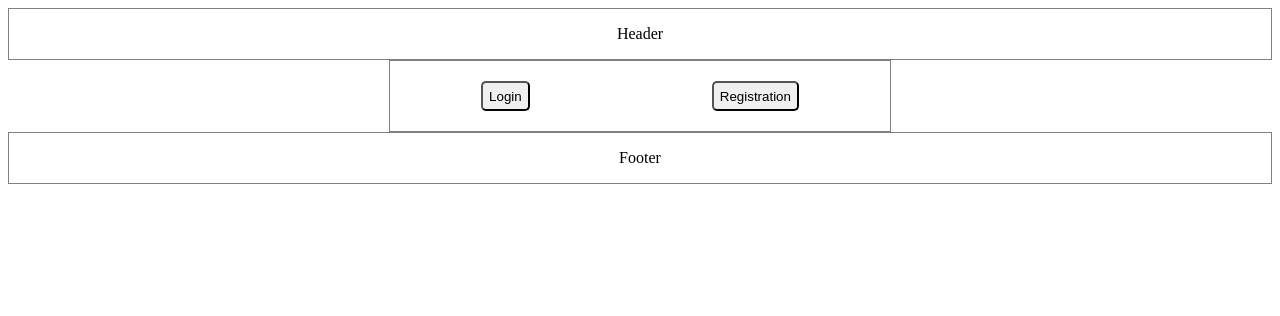
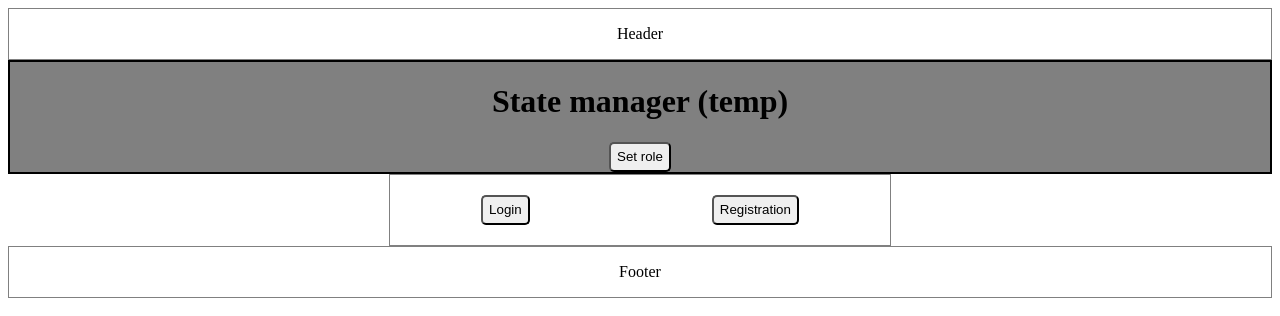
Before and after one commit to AlexeyKrutyakov/my-subscriptions-client, a React (Create React App) app: page / in a window 1280 px wide. Shown: the top 316 px of the page. Built offline with nearby package versions, Linux system fonts and the light colour scheme.

Commit message:
refactor: add state manager component for testing app

```diff
--- a/src/pages/layout/index.tsx
+++ b/src/pages/layout/index.tsx
@@ -1,11 +1,13 @@
 import { Outlet } from 'react-router-dom';
 import Header from '../../widgets/header';
 import Footer from '../../widgets/footer';
+import TempStateManager from '../../shared/ui/temp-state-manager/temp-state-manager';
 
 const Layout = () => {
   return (
     <>
       <Header />
+      <TempStateManager />
       <Outlet />
       <Footer />
     </>
--- /dev/null
+++ b/src/shared/ui/temp-state-manager/temp-state-manager.module.css
@@ -0,0 +1,11 @@
+.manager {
+  text-align: center;
+  background-color: gray;
+  border: 2px solid black;
+}
+
+.btns {
+  display: flex;
+  flex-direction: column;
+  align-items: center;
+}
--- /dev/null
+++ b/src/shared/ui/temp-state-manager/temp-state-manager.tsx
@@ -0,0 +1,15 @@
+import Button from '../button/button';
+import styles from './temp-state-manager.module.css';
+
+const TempStateManager = () => {
+  return (
+    <div className={styles.manager}>
+      <h1>State manager (temp)</h1>
+      <section className={styles.btns}>
+        <Button value="Set role" />
+      </section>
+    </div>
+  );
+};
+
+export default TempStateManager;
```
